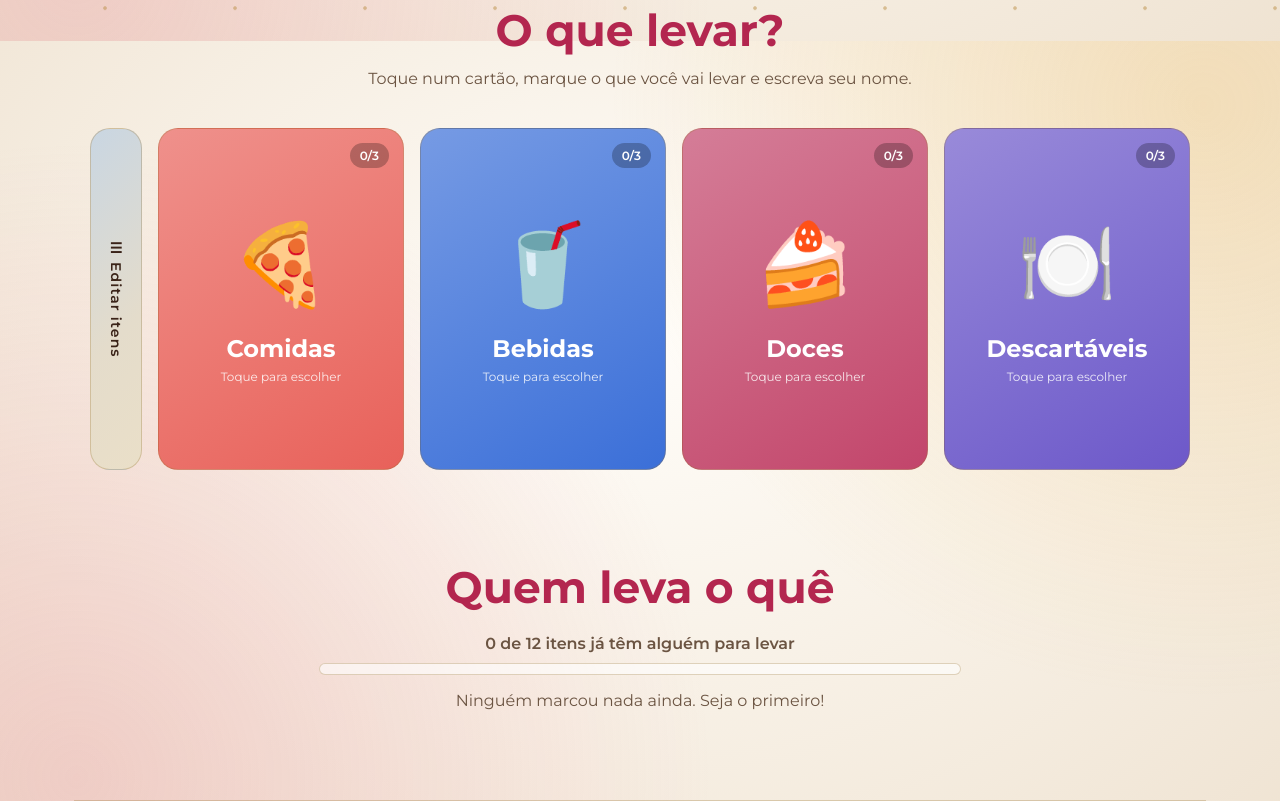
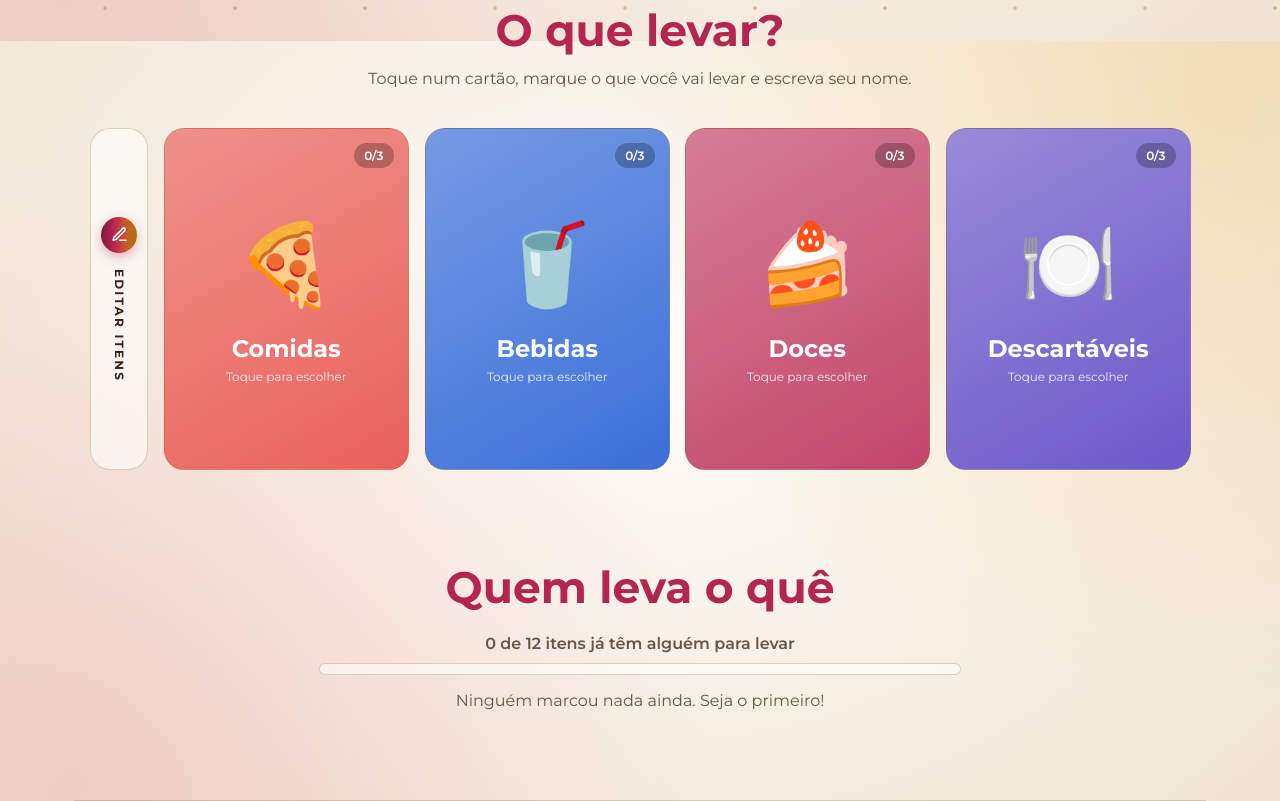
Before and after one commit to MaykInvest/Party-website, a plain HTML site: page index.html in a window 1280 px wide. Shown: the part 759-1560 px from the top of the page. Drawn offline with Linux system fonts and the light colour scheme.

Commit message:
UPDATE: update the button of 'Editar itens'

```diff
--- a/css/main.css
+++ b/css/main.css
@@ -360,16 +360,64 @@ html[data-tema="claro"] .ceu {
 }
 
 .botao-editar {
-  /* aba em pé, com a mesma altura dos cartões */
-  writing-mode: vertical-rl;
-  width: 52px;
+  /* aba em pé de vidro fosco, com a mesma altura dos cartões */
+  display: flex;
+  flex-direction: column;
+  align-items: center;
+  justify-content: center;
+  gap: 16px;
+  width: 58px;
+  padding: 18px 0;
   border: 1px solid var(--borda);
   border-radius: 20px;
-  background: var(--trilho);
+  background: var(--cartao);
+  backdrop-filter: blur(10px);
   color: var(--texto);
-  font: 600 14px 'Montserrat', sans-serif;
-  letter-spacing: 0.08em;
+  font: 700 12px 'Montserrat', sans-serif;
+  letter-spacing: 0.18em;
+  text-transform: uppercase;
   cursor: pointer;
+  transition: transform 0.25s, border-color 0.25s, box-shadow 0.25s, color 0.25s;
+}
+
+.texto-editar {
+  writing-mode: vertical-rl;
+  /* texto em pé */
+}
+
+.icone-editar {
+  /* bolinha colorida com o lápis */
+  display: grid;
+  place-items: center;
+  flex-shrink: 0;
+  width: 36px;
+  height: 36px;
+  border-radius: 50%;
+  background: var(--degrade);
+  color: var(--texto-no-destaque);
+  box-shadow: 0 4px 12px color-mix(in srgb, var(--destaque) 35%, transparent);
+  transition: transform 0.3s;
+}
+
+.icone-editar svg {
+  width: 17px;
+  height: 17px;
+}
+
+.botao-editar:hover {
+  border-color: var(--destaque);
+  color: var(--destaque);
+  box-shadow: 0 10px 28px color-mix(in srgb, var(--destaque) 22%, transparent);
+  transform: translateY(-3px);
+}
+
+.botao-editar:hover .icone-editar {
+  transform: rotate(-15deg) scale(1.1);
+  /* o lápis "escreve" */
+}
+
+.botao-editar:active {
+  transform: scale(0.97);
 }
 
 .cartoes {
@@ -410,7 +458,7 @@ html[data-tema="claro"] .ceu {
   align-items: center;
   justify-content: center;
   gap: 6px;
-  background: var(--foto) center / cover, linear-gradient(150deg, color-mix(in srgb, var(--cor), white 30%), var(--cor));
+  background: var(--foto, none) center / cover, linear-gradient(150deg, color-mix(in srgb, var(--cor), white 30%), var(--cor));
   color: #fff;
   font-family: inherit;
   cursor: pointer;
@@ -514,12 +562,17 @@ html[data-tema="claro"] .ceu {
   }
 
   .botao-editar {
+    flex-direction: row;
+    gap: 10px;
+    width: auto;
+    height: 48px;
+    justify-self: start;
+    padding: 0 20px 0 6px;
+    border-radius: 999px;
+  }
+
+  .texto-editar {
     writing-mode: horizontal-tb;
-    width: auto;
-    height: 44px;
-    justify-self: start;
-    padding: 0 18px;
-    border-radius: 999px;
   }
 
   .frente,
--- a/index.html
+++ b/index.html
@@ -38,18 +38,28 @@
 
         <!-- O QUE LEVAR: cartões que viram. Frente: emoji/foto. Verso: a lista de itens.
              Os ITENS de cada cartão ficam no começo do js/main.js.
-             Para pôr uma foto, crie a pasta img e troque o --foto do cartão. -->
+             Para pôr uma foto, crie a pasta img e adicione ao style do cartão: --foto: url('img/comidas.jpg') -->
         <section class="levar">
             <h2>O que levar?</h2>
             <p class="subtitulo">Toque num cartão, marque o que você vai levar e escreva seu nome.</p>
 
             <div class="area-cartoes">
-                <button id="botao-editar" class="botao-editar">☰ Editar itens</button>
+                <button id="botao-editar" class="botao-editar">
+                    <!-- ícone de lápis -->
+                    <span class="icone-editar" aria-hidden="true">
+                        <svg viewBox="0 0 24 24" fill="none" stroke="currentColor" stroke-width="2.2"
+                            stroke-linecap="round" stroke-linejoin="round">
+                            <path d="M12 20h9" />
+                            <path d="M16.5 3.5a2.1 2.1 0 0 1 3 3L7 19l-4 1 1-4Z" />
+                        </svg>
+                    </span>
+                    <span class="texto-editar">Editar itens</span>
+                </button>
 
                 <div class="cartoes">
                     <!-- data-categoria liga o cartão à lista de itens do js/main.js -->
                     <article class="cartao" data-categoria="comidas"
-                        style="--cor: #e8615a; --foto: url('img/comidas.jpg')">
+                        style="--cor: #e8615a">
                         <button class="frente">
                             <span class="selo"></span>
                             <span class="emoji">🍕</span>
@@ -64,7 +74,7 @@
                     </article>
 
                     <article class="cartao" data-categoria="bebidas"
-                        style="--cor: #3b6fd8; --foto: url('img/bebidas.jpg')">
+                        style="--cor: #3b6fd8">
                         <button class="frente">
                             <span class="selo"></span>
                             <span class="emoji">🥤</span>
@@ -78,7 +88,7 @@
                         </div>
                     </article>
 
-                    <article class="cartao" data-categoria="doces" style="--cor: #c2456b; --foto: url('img/doces.jpg')">
+                    <article class="cartao" data-categoria="doces" style="--cor: #c2456b">
                         <button class="frente">
                             <span class="selo"></span>
                             <span class="emoji">🍰</span>
@@ -93,7 +103,7 @@
                     </article>
 
                     <article class="cartao" data-categoria="descartaveis"
-                        style="--cor: #6d58c9; --foto: url('img/descartaveis.jpg')">
+                        style="--cor: #6d58c9">
                         <button class="frente">
                             <span class="selo"></span>
                             <span class="emoji">🍽️</span>
@@ -122,7 +132,7 @@
 
     <footer>
         <a class="botao botao-mapa" href="https://maps.app.goo.gl/zQ4FVjorxSt2LLyK7" target="_blank" rel="noopener">📍
-            <spam>MAPA DO EVENTO</spam></a>
+            <span>MAPA DO EVENTO</span></a>
         <p>Feito com carinho para a nossa confraternização ✨</p>
         <p class="dica-rodape">Mudou de ideia? É só abrir o cartão e desmarcar o item.</p>
     </footer>
```
